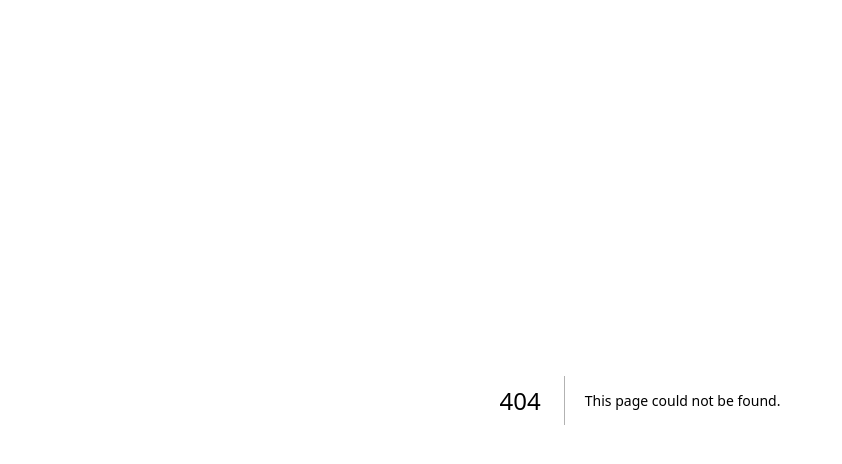
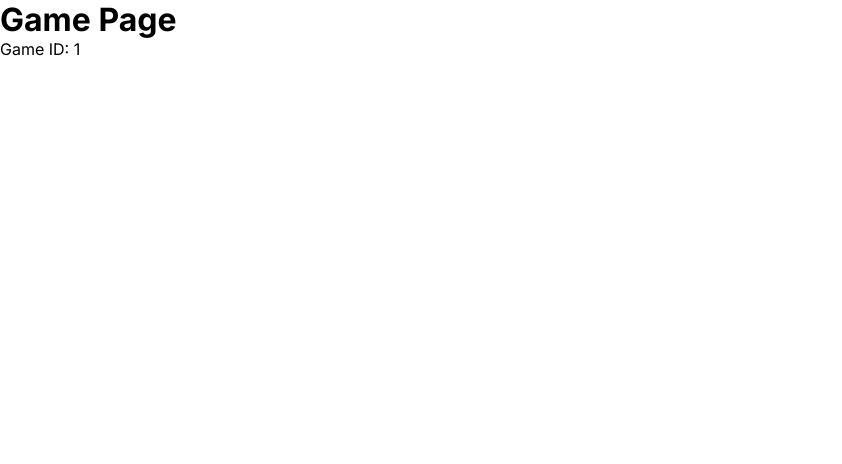
Before and after one commit to GersonSR/sport-pages, a Next.js app: page /baseball/games/1 in a window 1280 px wide. Before the commit this address had no page. Shown: the top 464 px of the page, without its empty margins (0-842 px from the left). Built offline with nearby package versions, Linux system fonts and the light colour scheme.

Commit message:
set up for individual pages.

```diff
--- a/src/app/baseball/_components/scoretable/scoreitem.js
+++ b/src/app/baseball/_components/scoretable/scoreitem.js
@@ -17,7 +17,7 @@ const ScoreItem = (props) => {
   // const awayRecord = fetch("/api/mlb/record/" + score["away_id"]);
   return (
     <div className={styles["score-item"]}>
-      <div className="status">{status}</div>
+      <Link href={`/baseball/games/${score.game_id}`} className={styles["status"]}>{status}</Link>
       <div className={styles.score}>
         <Link href={`/baseball/teams/${score.away_id}`} className={styles["away-name"]}>{score["away_name"]}</Link>
         <div className={styles["away-score"]}>{score["away_score"]}</div>
--- /dev/null
+++ b/src/app/baseball/games/[game]/page.js
@@ -0,0 +1,10 @@
+const GamePage = ({ params }) => {
+    return (
+        <div>
+            <h1>Game Page</h1>
+            <p>Game ID: {params.game}</p>
+        </div>
+    );
+}
+
+export default GamePage;
```
Also changed, not shown: src/app/baseball/games/[game]/page.module.css (added), src/app/baseball/games/page.js (added), src/app/baseball/games/page.module.css (added).
